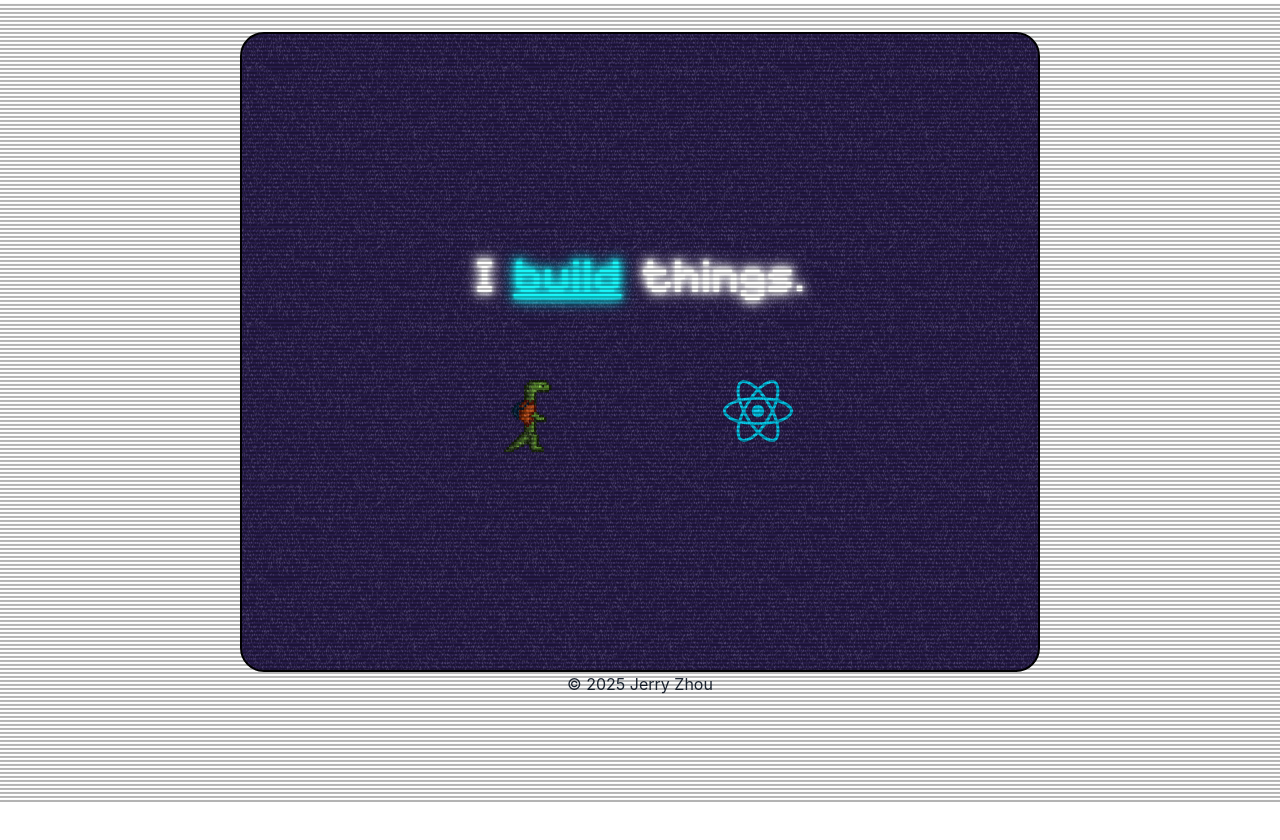
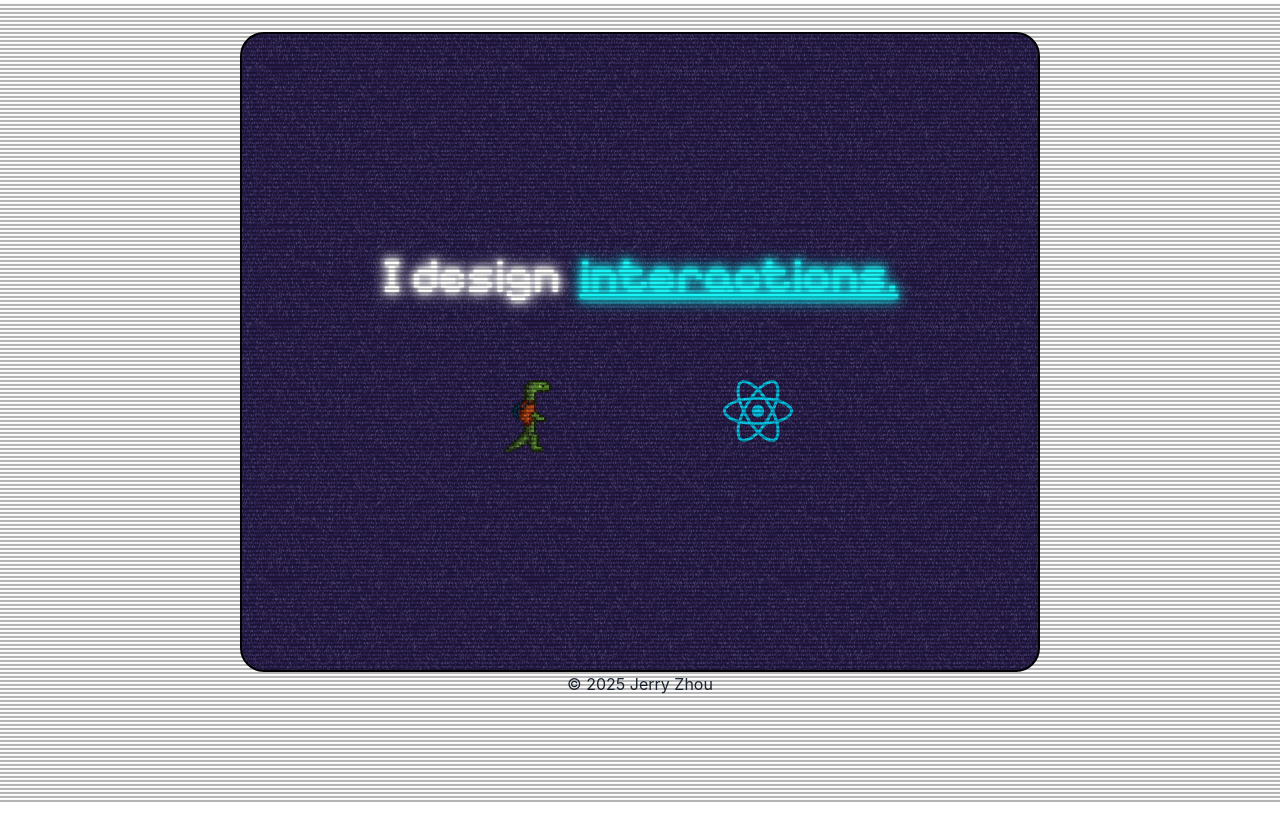
Before and after one commit to jerryzhou11/portfolio, a React (Vite) app in the folder my-react-app/: page /about in a window 1280 px wide. Shown: the top 840 px of the page. Built offline with nearby package versions, Linux system fonts and the light colour scheme.

Commit message:
Populated stories section, fixed fullscreen link bug

```diff
--- a/my-react-app/src/App.jsx
+++ b/my-react-app/src/App.jsx
@@ -1,10 +1,12 @@
 import About from './pages/About.jsx'
 import { BrowserRouter, Routes, Route } from 'react-router-dom';
 import Index from './pages/Index.jsx'
+import Stories from './pages/Stories.jsx'
 
 import './App.css'
 
 function App() {
+  const enableEffects = true;
 
   return(
     <BrowserRouter>
@@ -13,8 +15,9 @@ function App() {
       <Link to="/about">About</Link>
     </nav>*/}
       <Routes>
-        <Route path="/" element={<Index />} />
-        <Route path="/about" element ={<About />} />
+        <Route path="/" element={<Index enableEffects={enableEffects}/>} />
+        <Route path="/about" element ={<About enableEffects={enableEffects}/>} />
+        <Route path="/stories" element={<Stories enableEffects={enableEffects}/>} />
       </Routes>
     </BrowserRouter>
   )
--- a/my-react-app/src/components/ArcadeMachine.jsx
+++ b/my-react-app/src/components/ArcadeMachine.jsx
@@ -4,9 +4,10 @@ import { Link } from 'react-router-dom';
 
 
 function ArcadeMachine({children, isEnabled = true, link}){
-
+    if(link){
         return(
             <div>
+
                 <Link to={link} className="block w-full" >
                     <div className="flex justify-center items-center rounded-3xl bg-purple border-2 h-[80vh] border-black max-w-[800px] m-auto relative overflow-hidden">
                         <div className="top-40 text-white font-pixelify">
@@ -18,6 +19,20 @@ function ArcadeMachine({children, isEnabled = true, link}){
                 <div className="text-gray-800"><Footer/></div>
             </div>
         );
+    }else{
+        return(
+            <div className="block w-full">
+                <div className="flex justify-center items-center rounded-3xl bg-purple border-2 h-[80vh] border-black max-w-[800px] m-auto relative overflow-hidden">
+                    <div className="top-40 text-white font-pixelify">
+                        {children}
+                    </div>
+                    <FuzzyOverlay isEnabled={isEnabled}/>
+                </div>
+                <div className="text-gray-800"><Footer/></div>
+            </div>
+        );
+    }
+
 }
 
 export default ArcadeMachine
--- a/my-react-app/src/pages/About.jsx
+++ b/my-react-app/src/pages/About.jsx
@@ -13,16 +13,15 @@ function About({enableEffects=true}){
             <ArcadeMachine isEnabled={enableEffects}>
                 <div className="text-5xl">
                     <CRTText isEnabled={enableEffects}>
-                       I &nbsp;
-                       <Link to="/">
+                       I design &nbsp;
+                       <Link to="/stories">
                         <CRTText.Span color="neon" className="transition-colors duration-300  text-neon hover:text-pink underline" isEnabled={enableEffects}>
-                            build
+                            interactions.
                          </CRTText.Span>
                         </Link>
-                        &nbsp; things.
                     </CRTText>
                 </div>
-                <div className="mt-10 flex flex-row gap-20">
+                <div className="mt-10 flex flex-row gap-20 justify-center">
                     <ProjectWrapper name="Lizard's Legacy" enableEffects={enableEffects} link="https://stolenquotient2.itch.io/lizard-legacy">
                         <img src={lizard} alt="Lizard's Legacy" width="50"/>
                     </ProjectWrapper>
--- /dev/null
+++ b/my-react-app/src/pages/Stories.jsx
@@ -0,0 +1,25 @@
+import CRTScanlines from '../components/CRTScanlines.jsx';
+import ArcadeMachine from '../components/ArcadeMachine.jsx';
+import CRTText from '../components/CRTText.jsx';
+import { Link } from 'react-router-dom';
+
+function Stories({enableEffects=true}){
+    return(
+        <CRTScanlines isEnabled={enableEffects}>
+            <ArcadeMachine isEnabled={enableEffects}>
+                 <div className="text-5xl">
+                    <CRTText isEnabled={enableEffects}>
+                        I tell &nbsp;
+                        <Link to="/">
+                            <CRTText.Span color="neon" className="transition-colors duration-300  text-neon hover:text-pink underline" isEnabled={enableEffects}>
+                                stories.
+                            </CRTText.Span>
+                        </Link>
+                    </CRTText>
+                </div>
+            </ArcadeMachine>
+        </CRTScanlines>
+    );
+}
+
+export default Stories
```
Also changed, not shown: 1 other file (tests, documents, lock files or other folders). Lines whose indentation alone changed are shown as unchanged.
